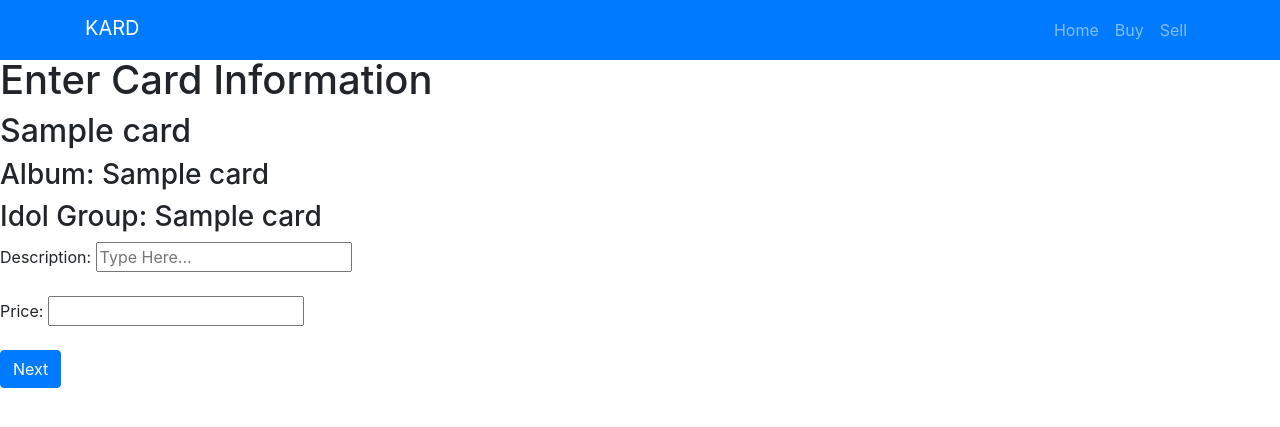
After one commit to WAWQAQMAKABAKA/CS304Kard, a Flask app: template templates/sell_item_info.html in a window 1280 px wide. The commit adds this page. Shown: the top 427 px of the page. Run offline with Flask 2, Linux system fonts and the light colour scheme; the template is opened without the code that fills it: most values are stand-ins (such as "Sample title", 1, 10 or a date in 2020); some libraries are stand-ins or nearby versions.

Commit message:
halfdone

```diff
--- a/app.py
+++ b/app.py
@@ -26,6 +26,7 @@ app.config['TRAP_BAD_REQUEST_ERRORS'] = True
 # For pic folder
 app.config['CARDPIC'] = 'cardpic'
 app.config['UPLOADS'] = 'uploads'
+app.config['MAX_CONTENT_LENGTH'] = 1*1024*1024 # 1 MB
 
 @app.route('/')
 def index():
@@ -89,15 +90,12 @@ def buy_item(itid):
     if request.method == 'GET':
         conn = dbi.connect()
         item = dbact.get_item_info(conn, itid)
-        item = dbact.filepath_generator(items, app.config['UPLOADS'], 'itid', '.jpg')
+        item = dbact.filepath_generator(item, app.config['UPLOADS'], 'itid', '.jpg')
         item = item[0]
 
         return render_template('buy_item_info.html', itid = itid, item = item)
     else:
-        # sql
-        # return redirect(url_for("transaction_success"))
-        pass
-
+        return redirect(url_for("success"))
 
 @app.route('/sell/', methods=['GET', 'POST'])
 def sell():
@@ -126,12 +124,40 @@ def sell_album(aid, idid):
     if request.method == 'GET':
         conn = dbi.connect()
         cards = dbact.get_idol_albumcards(conn, aid, idid)
-        cards = dbact.filepath_generator(cards, app.config['CARDPIC'], 'cid', '.JPG')
-        return render_template('sell_cards.html', cards = cards)
+        cards = dbact.filepath_generator(cards, app.config['CARDPIC'],'cid', '.JPG')
+        return render_template('sell_cards.html', aid = aid, idid = idid, cards = cards)
     else:
-        # next phase
-        pass
+        cid = request.form.get('card')
+        return redirect(url_for('sell_card', cid = cid))
 
+@app.route('/sell/c<cid>', methods=['GET','POST'])
+def sell_card(cid):
+    if request.method == 'GET':
+        conn = dbi.connect()
+        card = dbact.get_card_info(conn, cid)
+        return render_template('sell_item_info.html', card = card)
+    else:
+        description = request.form.get('description')
+        price = request.form.get('price')
+
+        itid = 10
+
+        return redirect(url_for("upload_pic", cid = cid, itid = itid))
+
+@app.route('/sell/c<cid>/it<itid>', methods=['GET','POST'])
+def upload_pic(cid, itid):
+    if request.method == "GET":
+        conn = dbi.connect()
+        card = dbact.get_card_info(conn, cid)
+        return render_template('sell_upload_pic.html', itid = itid, card = card)
+    else:
+        return redirect("success")
+
+
+
+@app.route('/success', methods=['GET'])
+def success():
+    return render_template('transaction_success.html')
 
 @app.before_first_request
 def init_db():
--- /dev/null
+++ b/scratch.sql
@@ -0,0 +1,6 @@
+select cid, idol.name as idname, album.name as aname, group.name as gname
+from card
+inner join `group` using (gid)
+inner join idol using (idid)
+inner join album using (aid)
+where cid = 10;
--- a/sql_database/kard-table.sql
+++ b/sql_database/kard-table.sql
@@ -65,7 +65,7 @@ CREATE TABLE user (
 ENGINE=InnoDB;
 
 CREATE TABLE item (
-    itid int not null,
+    itid int not null auto_increment,
     cid int not null,
     upby int not null,
     price float not null,
--- a/templates/sell_cards.html
+++ b/templates/sell_cards.html
@@ -16,18 +16,21 @@
 <p>
 <section id="cards" class="container pb-5">
   <h1>Results</h1>
+  <form method=POST action="{{url_for('sell_album', aid = aid, idid = idid)}}">
   <div class="row">
     {% for card in cards %}
     <div class="col-lg-3 mb-4">
       <div class="card border-primary h-100">
-        <img class="card-img-top" src="{{url_for('static', filename = card['filename']) }}" alt="photo of card {{card['cid']}}">
+        <img class="card-img-top" src="{{url_for('static', filename = card['path']) }}" alt="photo of card {{card['cid']}}">
         <div class="card-body d-flex flex-column align-items-start">
           <h4 class="card-title text-primary">{{card['name']}}</h4>
           <p class="card-text">Card ID: {{card['cid']}}</p>
+          <button type="submit" name="card" value="{{card['cid']}}" class="btn btn-primary mr-2">Select</button>
         </div>
       </div>
     </div>
     {% endfor %}
   </div>
+</form>
 </section>
 {% endblock %}
--- /dev/null
+++ b/templates/sell_item_info.html
@@ -0,0 +1,16 @@
+{% extends "base.html" %}
+
+{% block main_content %}
+
+<h1>Enter Card Information</h1>
+<h2>{{card['idname']}}</h2>
+<h3>Album: {{card['aname']}}</h3>
+<h3>Idol Group: {{card['gname']}}</h3>
+
+<form method=POST action="{{url_for('sell_card', cid = card['cid'])}}">
+    <p><label>Description: <input type="text" name="description" placeholder="Type Here..."></label></p>
+    <p><label>Price: <input type = "number" min="0"></label></p>
+    <p><input type="submit" value="Next" class="btn btn-primary mr-2"></p>
+
+</form>
+{% endblock %}
```
Also changed, not shown: db_interaction.py (+34 -1 lines), templates/buy_item_info.html (+9 -0 lines), templates/sell_upload_pic.html (added, +21 -0 lines), templates/transaction_success.html (added, +7 -0 lines), README.md.
